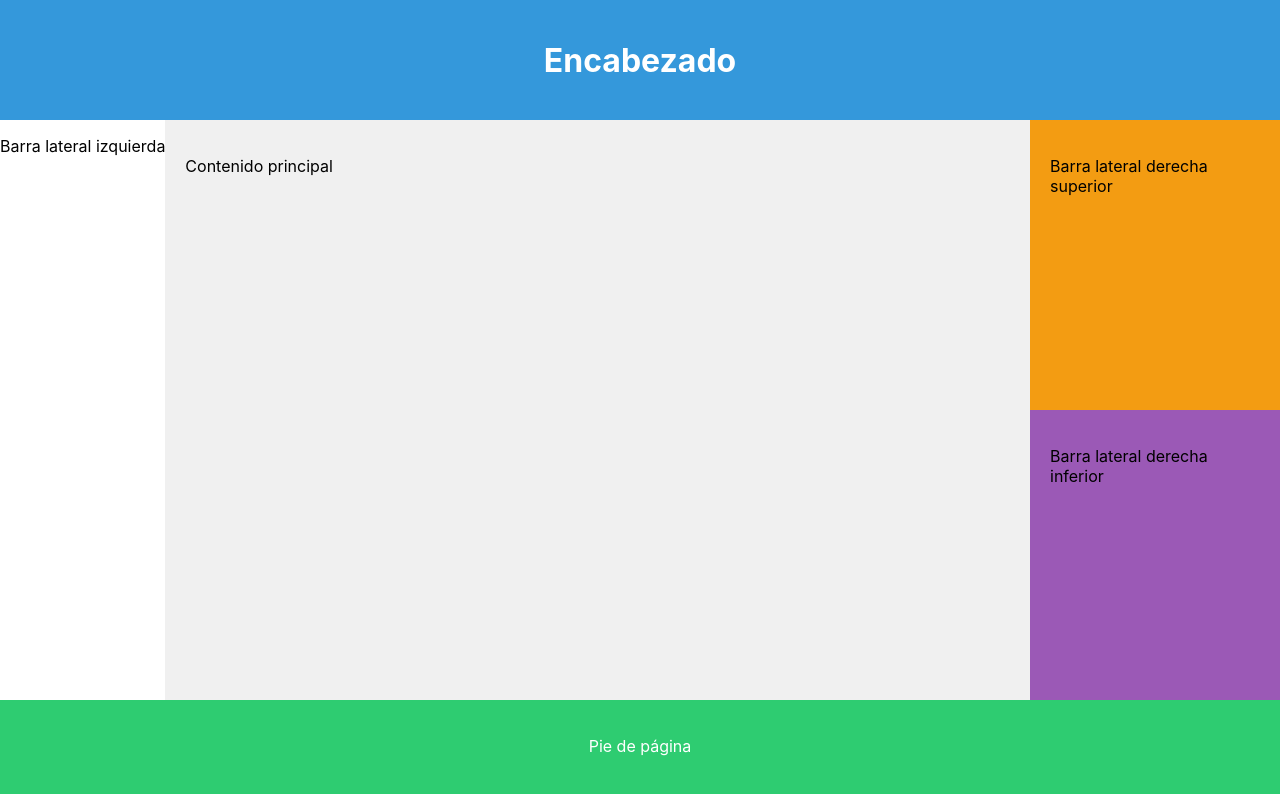
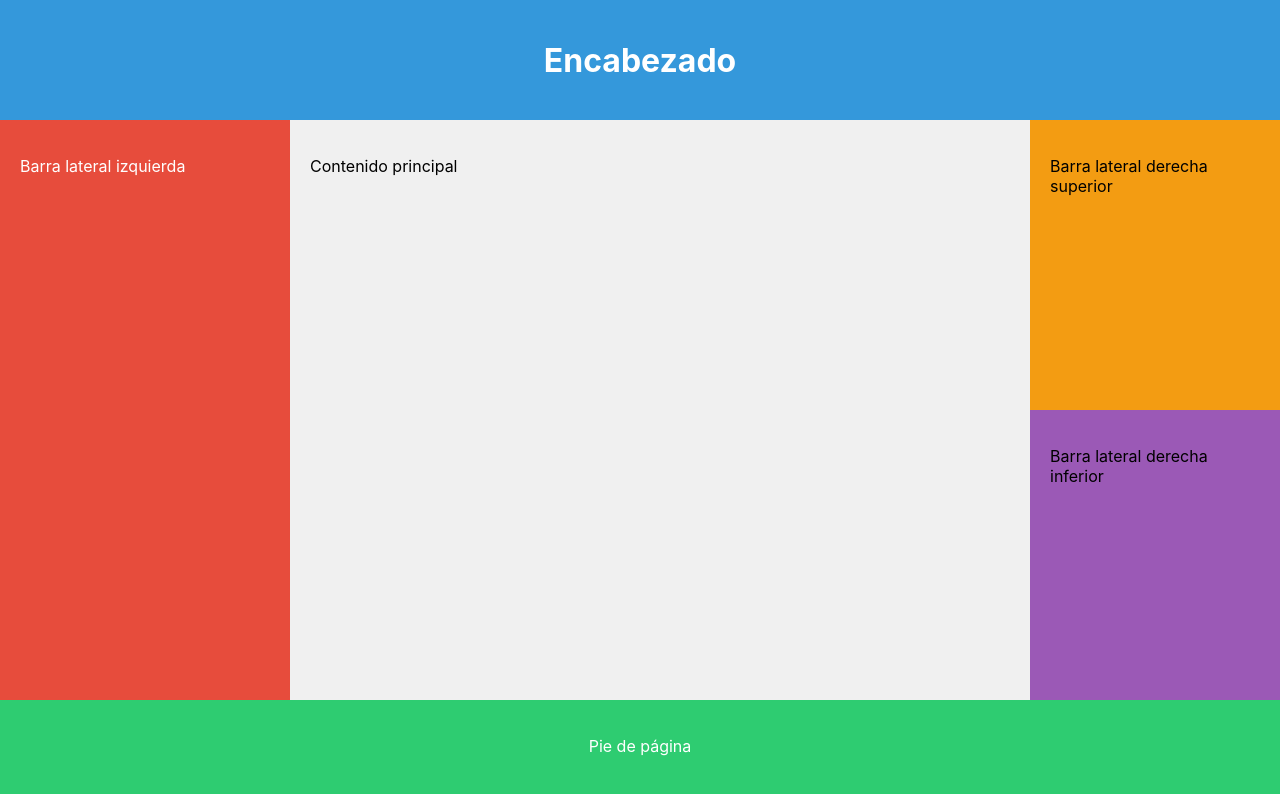
Before and after one commit to MayradelvGonzalez/AulaApp, a React (Create React App) app: page / in a window 1280 px wide. Shown: the top 794 px of the page. Built offline with nearby package versions, Linux system fonts and the light colour scheme.

Commit message:
arregError

```diff
--- a/src/App.js
+++ b/src/App.js
@@ -44,7 +44,7 @@ const Footer = () => {
 
 const AsideLeft = () => {
   return (
-    <aside className="aside-left">
+    <aside className="bienvenida">
       <p>Barra lateral izquierda</p>
     </aside>
   );
```
